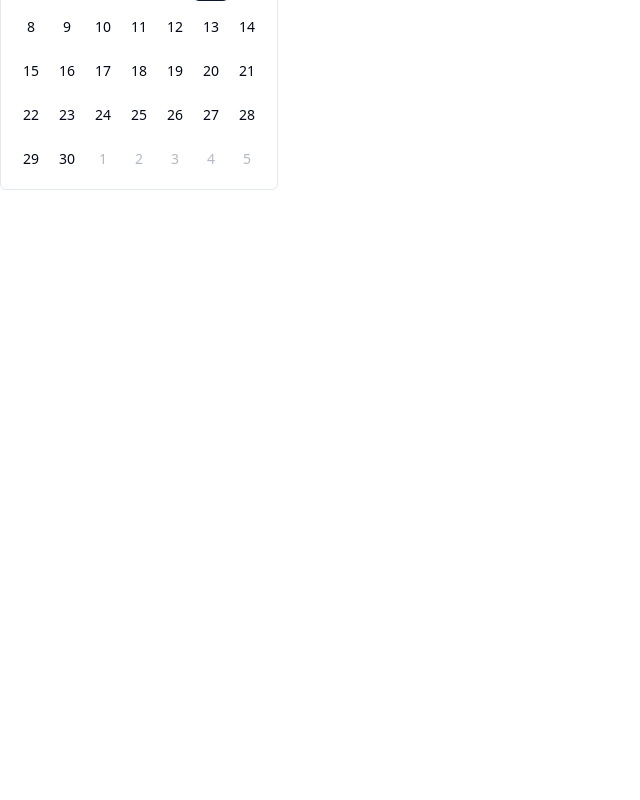
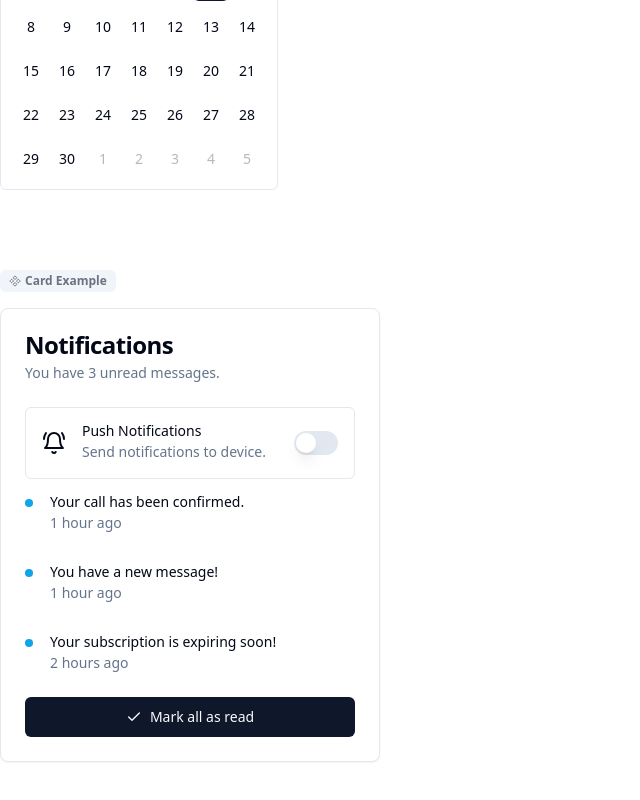
Before and after one commit to AliShariatian/shadcn-exercise, a Next.js app: page / in a window 1280 px wide. Shown: the part 3287-4087 px from the top of the page, without its empty margins (0-640 px from the left). Before the commit the page ends 3685 px from the top, so only its background shows below. Built offline with nearby package versions, Linux system fonts and the light colour scheme.

Commit message:
add Card

```diff
--- a/package.json
+++ b/package.json
@@ -14,6 +14,7 @@
     "@radix-ui/react-aspect-ratio": "^1.1.0",
     "@radix-ui/react-avatar": "^1.1.0",
     "@radix-ui/react-slot": "^1.1.0",
+    "@radix-ui/react-switch": "^1.1.0",
     "class-variance-authority": "^0.7.0",
     "clsx": "^2.1.1",
     "date-fns": "^3.6.0",
--- /dev/null
+++ b/src/components/base/card.tsx
@@ -0,0 +1,33 @@
+import * as React from "react";
+
+import { cn } from "@/utils";
+
+const Card = React.forwardRef<HTMLDivElement, React.HTMLAttributes<HTMLDivElement>>(({ className, ...props }, ref) => (
+  <div ref={ref} className={cn("rounded-lg border bg-card text-card-foreground shadow-sm", className)} {...props} />
+));
+Card.displayName = "Card";
+
+const CardHeader = React.forwardRef<HTMLDivElement, React.HTMLAttributes<HTMLDivElement>>(({ className, ...props }, ref) => (
+  <div ref={ref} className={cn("flex flex-col space-y-1.5 p-6", className)} {...props} />
+));
+CardHeader.displayName = "CardHeader";
+
+const CardTitle = React.forwardRef<HTMLParagraphElement, React.HTMLAttributes<HTMLHeadingElement>>(({ className, ...props }, ref) => (
+  <h3 ref={ref} className={cn("text-2xl font-semibold leading-none tracking-tight", className)} {...props} />
+));
+CardTitle.displayName = "CardTitle";
+
+const CardDescription = React.forwardRef<HTMLParagraphElement, React.HTMLAttributes<HTMLParagraphElement>>(({ className, ...props }, ref) => (
+  <p ref={ref} className={cn("text-sm text-muted-foreground", className)} {...props} />
+));
+CardDescription.displayName = "CardDescription";
+
+const CardContent = React.forwardRef<HTMLDivElement, React.HTMLAttributes<HTMLDivElement>>(({ className, ...props }, ref) => <div ref={ref} className={cn("p-6 pt-0", className)} {...props} />);
+CardContent.displayName = "CardContent";
+
+const CardFooter = React.forwardRef<HTMLDivElement, React.HTMLAttributes<HTMLDivElement>>(({ className, ...props }, ref) => (
+  <div ref={ref} className={cn("flex items-center p-6 pt-0", className)} {...props} />
+));
+CardFooter.displayName = "CardFooter";
+
+export { Card, CardHeader, CardFooter, CardTitle, CardDescription, CardContent };
--- /dev/null
+++ b/src/components/base/switch.tsx
@@ -0,0 +1,24 @@
+"use client";
+
+import * as React from "react";
+import * as SwitchPrimitives from "@radix-ui/react-switch";
+
+import { cn } from "@/utils";
+
+const Switch = React.forwardRef<React.ElementRef<typeof SwitchPrimitives.Root>, React.ComponentPropsWithoutRef<typeof SwitchPrimitives.Root>>(({ className, ...props }, ref) => (
+  <SwitchPrimitives.Root
+    className={cn(
+      "peer inline-flex h-6 w-11 shrink-0 cursor-pointer items-center rounded-full border-2 border-transparent transition-colors focus-visible:outline-none focus-visible:ring-2 focus-visible:ring-ring focus-visible:ring-offset-2 focus-visible:ring-offset-background disabled:cursor-not-allowed disabled:opacity-50 data-[state=checked]:bg-primary data-[state=unchecked]:bg-input",
+      className
+    )}
+    {...props}
+    ref={ref}
+  >
+    <SwitchPrimitives.Thumb
+      className={cn("pointer-events-none block h-5 w-5 rounded-full bg-background shadow-lg ring-0 transition-transform data-[state=checked]:translate-x-5 data-[state=unchecked]:translate-x-0")}
+    />
+  </SwitchPrimitives.Root>
+));
+Switch.displayName = SwitchPrimitives.Root.displayName;
+
+export { Switch };
--- /dev/null
+++ b/src/components/examples/CardExample.tsx
@@ -0,0 +1,64 @@
+import { cn } from "@/utils";
+import { ComponentProps, FC } from "react";
+import { BellRing, Check } from "lucide-react";
+import { Button } from "@/components/base/button";
+import { Switch } from "@/components/base/switch";
+import { Card, CardContent, CardDescription, CardFooter, CardHeader, CardTitle } from "@/components/base/card";
+
+const CardExample: FC<ComponentProps<typeof Card>> = ({ className, ...props }) => {
+  return (
+    <Card className={cn("w-[380px]", className)} {...props}>
+      <CardHeader>
+        <CardTitle>Notifications</CardTitle>
+        <CardDescription>You have 3 unread messages.</CardDescription>
+      </CardHeader>
+
+      <CardContent className="grid gap-4">
+        <label htmlFor="switch" className="flex cursor-pointer items-center space-x-4 rounded-md border p-4">
+          <BellRing />
+          <div className="flex-1 space-y-1">
+            <p className="text-sm font-medium leading-none">Push Notifications</p>
+            <p className="text-sm text-muted-foreground">Send notifications to device.</p>
+          </div>
+          <Switch id="switch" />
+        </label>
+
+        <div>
+          {notifications.map((item, index) => (
+            <div key={index} className="mb-4 grid grid-cols-[25px_1fr] items-start pb-4 last:mb-0 last:pb-0">
+              <span className="flex h-2 w-2 translate-y-1 rounded-full bg-sky-500" />
+              <div className="space-y-1">
+                <p className="text-sm font-medium leading-none">{item.title}</p>
+                <p className="text-sm text-muted-foreground">{item.description}</p>
+              </div>
+            </div>
+          ))}
+        </div>
+      </CardContent>
+
+      <CardFooter>
+        <Button className="w-full">
+          <Check className="mr-2 h-4 w-4" />
+          Mark all as read
+        </Button>
+      </CardFooter>
+    </Card>
+  );
+};
+
+const notifications = [
+  {
+    title: "Your call has been confirmed.",
+    description: "1 hour ago",
+  },
+  {
+    title: "You have a new message!",
+    description: "1 hour ago",
+  },
+  {
+    title: "Your subscription is expiring soon!",
+    description: "2 hours ago",
+  },
+];
+
+export default CardExample;
--- a/src/components/index.ts
+++ b/src/components/index.ts
@@ -8,3 +8,4 @@
 export { default as BreadcrumbExample } from "./examples/BreadcrumbExample";
 export { default as ButtonExample } from "./examples/ButtonExample";
 export { default as CalendarExample } from "./examples/CalendarExample";
+export { default as CardExample } from "./examples/CardExample";
```
Also changed, not shown: 1 other file (tests, documents, lock files or other folders).
